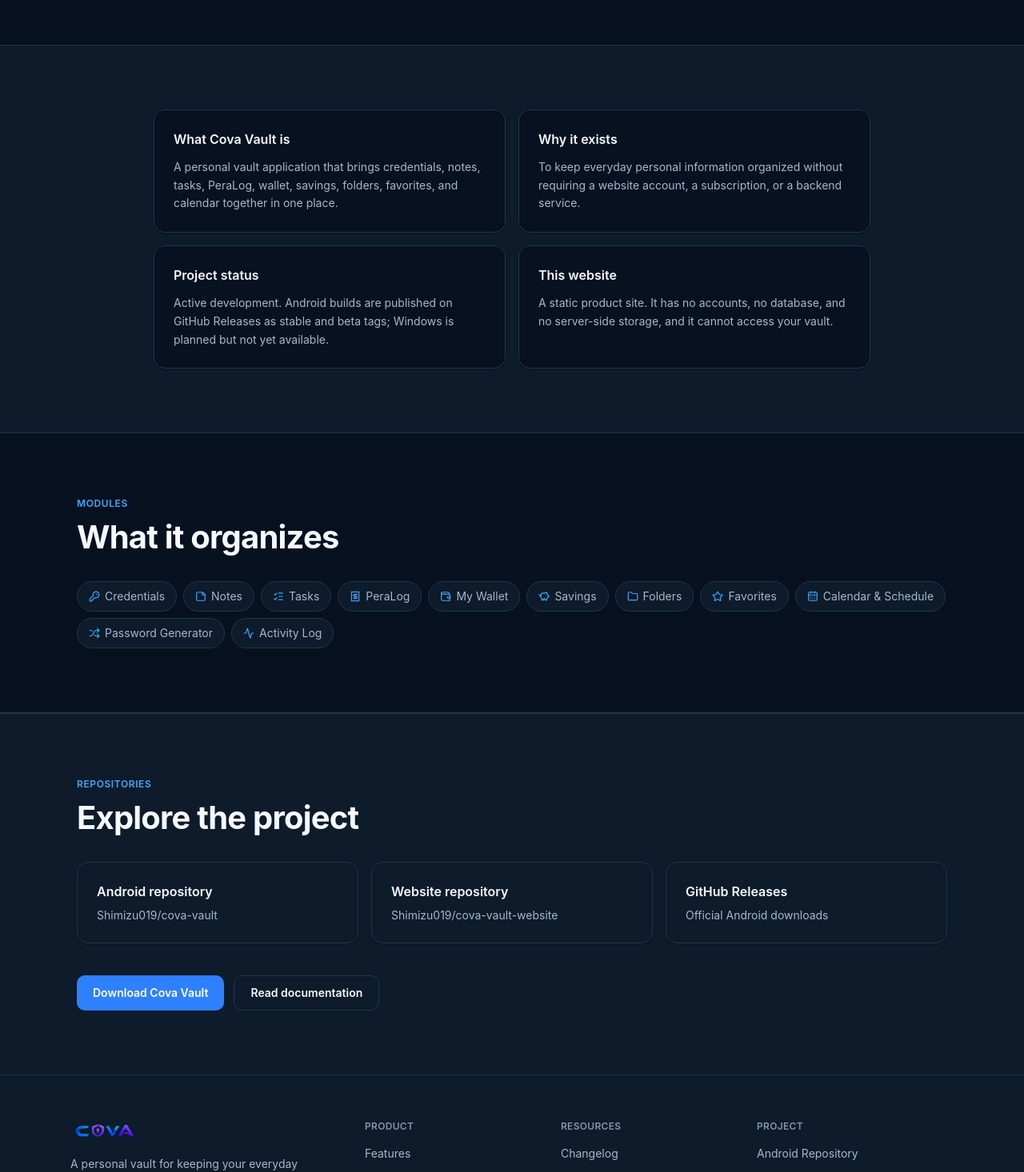
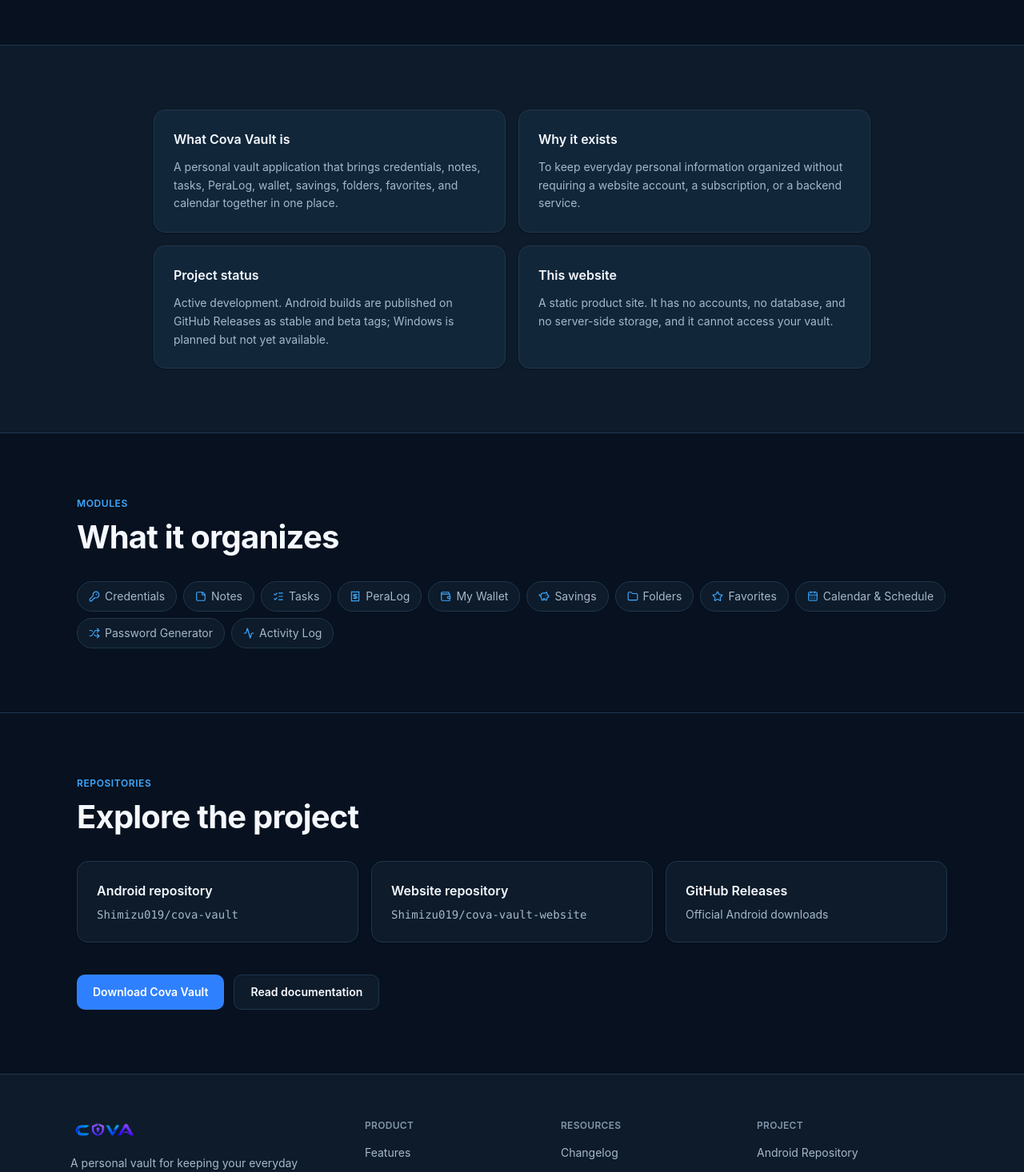
Before and after one commit to Shimizu019/cova-vault-website, a React (Vite) app: page /about in a window 1280 px wide. Shown: the part 280-1746 px from the top of the page at 80% size. Built offline with nearby package versions, Linux system fonts and the light colour scheme.

Commit message:
style(about): elevate fact cards, fix repos seam, harden external links

```diff
--- a/src/pages/About.tsx
+++ b/src/pages/About.tsx
@@ -47,7 +47,7 @@
         <Container>
           <div className="mx-auto grid max-w-4xl gap-4 sm:grid-cols-2">
             {facts.map((fact) => (
-              <article key={fact.label} className="rounded-card border border-cova-border bg-cova-bg p-6 shadow-card">
+              <article key={fact.label} className="rounded-card border border-cova-border bg-cova-elevated p-6 shadow-card">
                 <h2 className="text-base font-semibold text-cova-text">{fact.label}</h2>
                 <p className="mt-3 text-sm leading-relaxed text-cova-muted">{fact.body}</p>
               </article>
@@ -76,27 +76,33 @@
         </Container>
       </section>
 
-      <section className="border-t border-cova-border bg-cova-surface py-16 lg:py-20">
+      <section className="py-16 lg:py-20">
         <Container className="max-w-4xl">
           <SectionHeading align="left" eyebrow="Repositories" title="Explore the project" />
           <div className="mt-8 grid gap-4 sm:grid-cols-3">
             <a
               href={siteConfig.androidRepoUrl}
-              className="rounded-card border border-cova-border bg-cova-surface p-6 shadow-card transition hover:-translate-y-0.5 hover:border-cova-primary/50"
+              target="_blank"
+              rel="noreferrer"
+              className="rounded-card border border-cova-border bg-cova-surface p-6 shadow-card transition hover:border-cova-primary/50"
             >
               <h3 className="text-base font-semibold text-cova-text">Android repository</h3>
-              <p className="mt-2 text-sm text-cova-muted">{siteConfig.androidRepo}</p>
+              <p className="mt-2 font-mono text-sm text-cova-muted">{siteConfig.androidRepo}</p>
             </a>
             <a
               href={siteConfig.websiteRepoUrl}
-              className="rounded-card border border-cova-border bg-cova-surface p-6 shadow-card transition hover:-translate-y-0.5 hover:border-cova-primary/50"
+              target="_blank"
+              rel="noreferrer"
+              className="rounded-card border border-cova-border bg-cova-surface p-6 shadow-card transition hover:border-cova-primary/50"
             >
               <h3 className="text-base font-semibold text-cova-text">Website repository</h3>
-              <p className="mt-2 text-sm text-cova-muted">{siteConfig.websiteRepo}</p>
+              <p className="mt-2 font-mono text-sm text-cova-muted">{siteConfig.websiteRepo}</p>
             </a>
             <a
               href={siteConfig.androidReleasesUrl}
-              className="rounded-card border border-cova-border bg-cova-surface p-6 shadow-card transition hover:-translate-y-0.5 hover:border-cova-primary/50"
+              target="_blank"
+              rel="noreferrer"
+              className="rounded-card border border-cova-border bg-cova-surface p-6 shadow-card transition hover:border-cova-primary/50"
             >
               <h3 className="text-base font-semibold text-cova-text">GitHub Releases</h3>
               <p className="mt-2 text-sm text-cova-muted">Official Android downloads</p>
```
